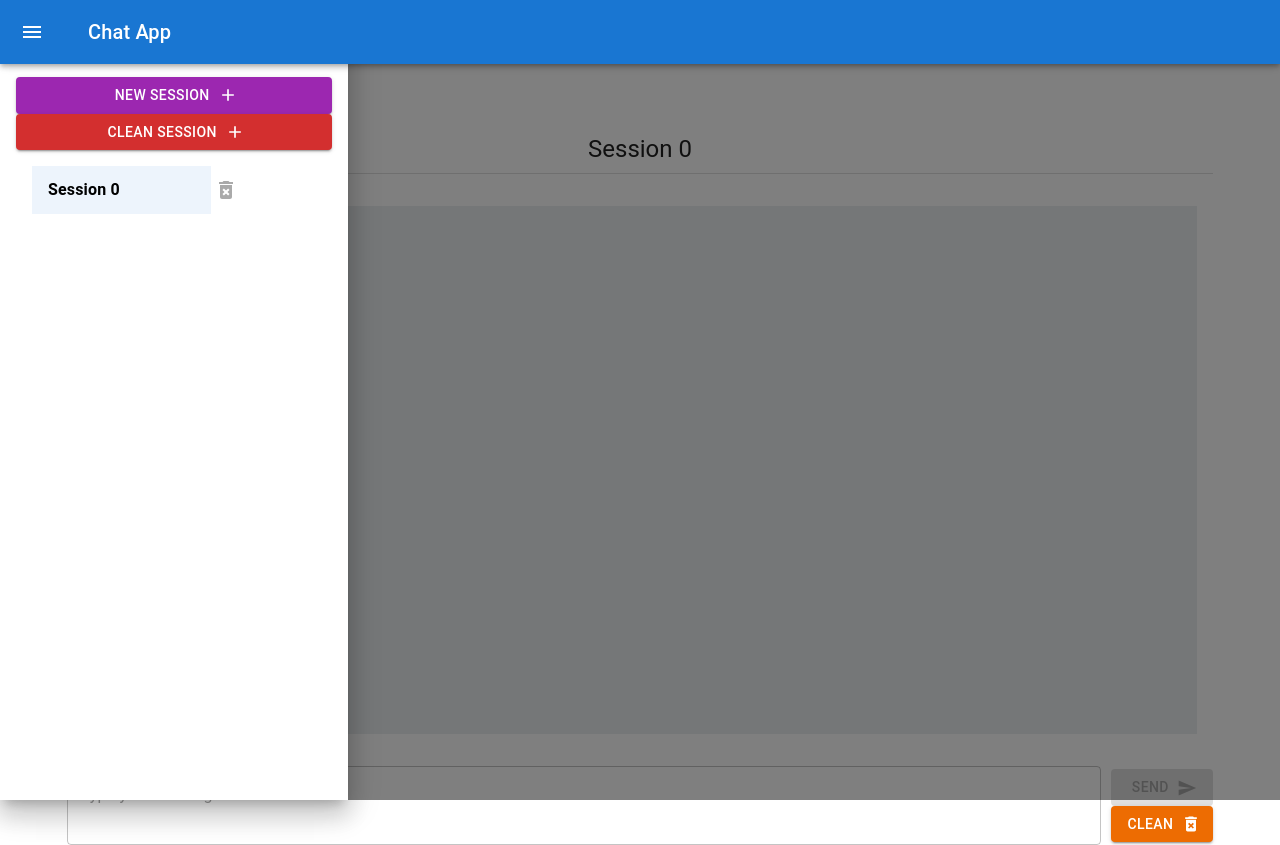
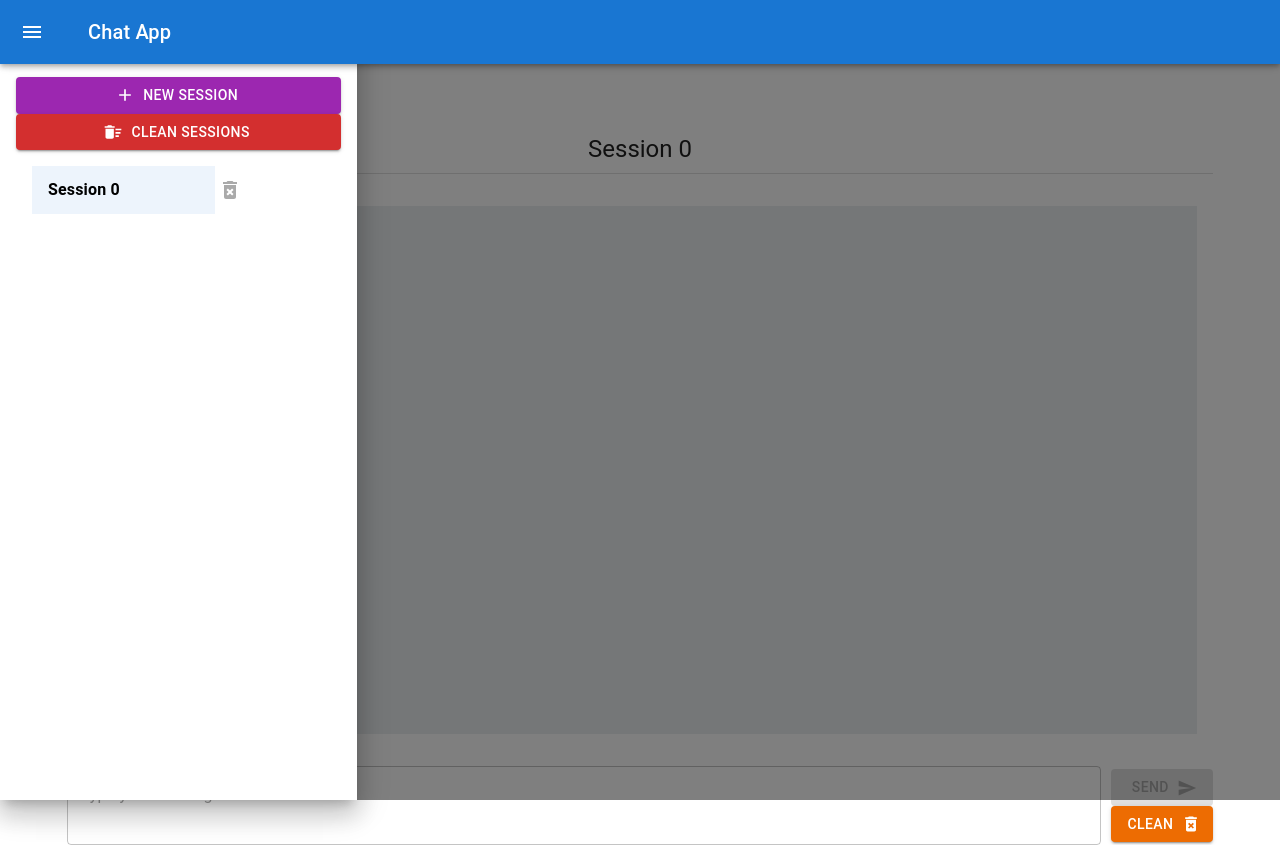
Before and after one commit to averitas/openaiproxybackend, a Next.js app in the folder openaiproxywebsite/: page / in a window 1280 px wide. Both pictures are taken after a click on the button "open drawer". Built offline with nearby package versions, Linux system fonts and the light colour scheme.

Commit message:
update ui

```diff
--- a/openaiproxywebsite/components/side_panel.tsx
+++ b/openaiproxywebsite/components/side_panel.tsx
@@ -4,6 +4,7 @@ import { Box, Button, Divider, List, ListItem, ListItemButton, ListItemText, Tex
 import CssBaseline from '@mui/material/CssBaseline';
 import AddIcon from '@mui/icons-material/Add';
 import DeleteForeverIcon from '@mui/icons-material/DeleteForever';
+import DeleteSweep from '@mui/icons-material/DeleteSweep';
 
 type Props = {
   activeSession: Session;
@@ -34,7 +35,7 @@ const SidePanel: React.FC<Props> = ({ sessions, setSessions, activeSession, setA
         variant='contained'
         color='secondary'
         onClick={newSession}
-        endIcon={<AddIcon />}
+        startIcon={<AddIcon />}
         style={{ width: "100%" }}
       >
         New session
@@ -44,23 +45,23 @@ const SidePanel: React.FC<Props> = ({ sessions, setSessions, activeSession, setA
         variant='contained'
         color='error'
         onClick={cleanSession}
-        endIcon={<AddIcon />}
+        startIcon={<DeleteSweep />}
         style={{ width: "100%" }}
       >
-        Clean session
+        Clean sessions
       </Button>
       <List>
         {sessions.map((session) => (
-          <ListItem key={session.name} style={{display: 'flex', flexDirection: 'row'}}>
+          <ListItem key={session.name} style={{ display: 'flex', flexDirection: 'row' }}>
             <ListItemButton selected={session.name === activeSession.name}
               key={session.name} onClick={() => setActiveSession(session)}>
               <ListItemText color={session.name === activeSession.name ? "#008394" : "#33c9dc"}>
-                {session.name === activeSession.name ? <strong style={{color: 'ActiveCaption'}}>{session.name + ' '}</strong> : session.name + ' '}
+                {session.name === activeSession.name ? <strong style={{ color: 'ActiveCaption' }}>{session.name + ' '}</strong> : session.name + ' '}
               </ListItemText>
             </ListItemButton>
             <ListItemButton disabled={sessions.length === 1} color='inherit'
               onClick={event => onDeleteSession(event, session.name)} style={{ padding: '3px', minWidth: '10px' }} >
-              {<DeleteForeverIcon/>}
+              {<DeleteForeverIcon />}
             </ListItemButton>
           </ListItem>
         ))}
```
